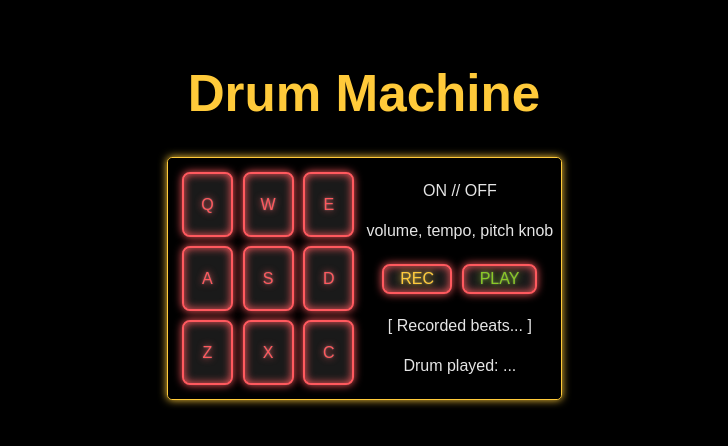
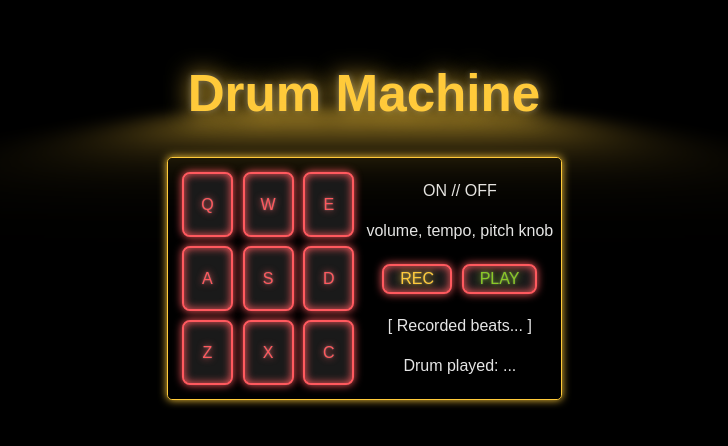
Before and after one commit to JohanCodeForFun/drum-machine, a React (Vite) app: page / in a window 1280 px wide. Shown: the top 446 px of the page, without its empty margins (276-1004 px from the left). Built offline with nearby package versions, Linux system fonts and the light colour scheme; a web font is replaced by a local one.

Commit message:
add className for title styling

```diff
--- a/src/App.tsx
+++ b/src/App.tsx
@@ -5,7 +5,7 @@ function App() {
 
   return (
     <>
-      <h1>Drum Machine</h1>
+      <h1 className="title">Drum Machine</h1>
       <div id="drum-machine">
       <DrumMachine />
       </div>
```
